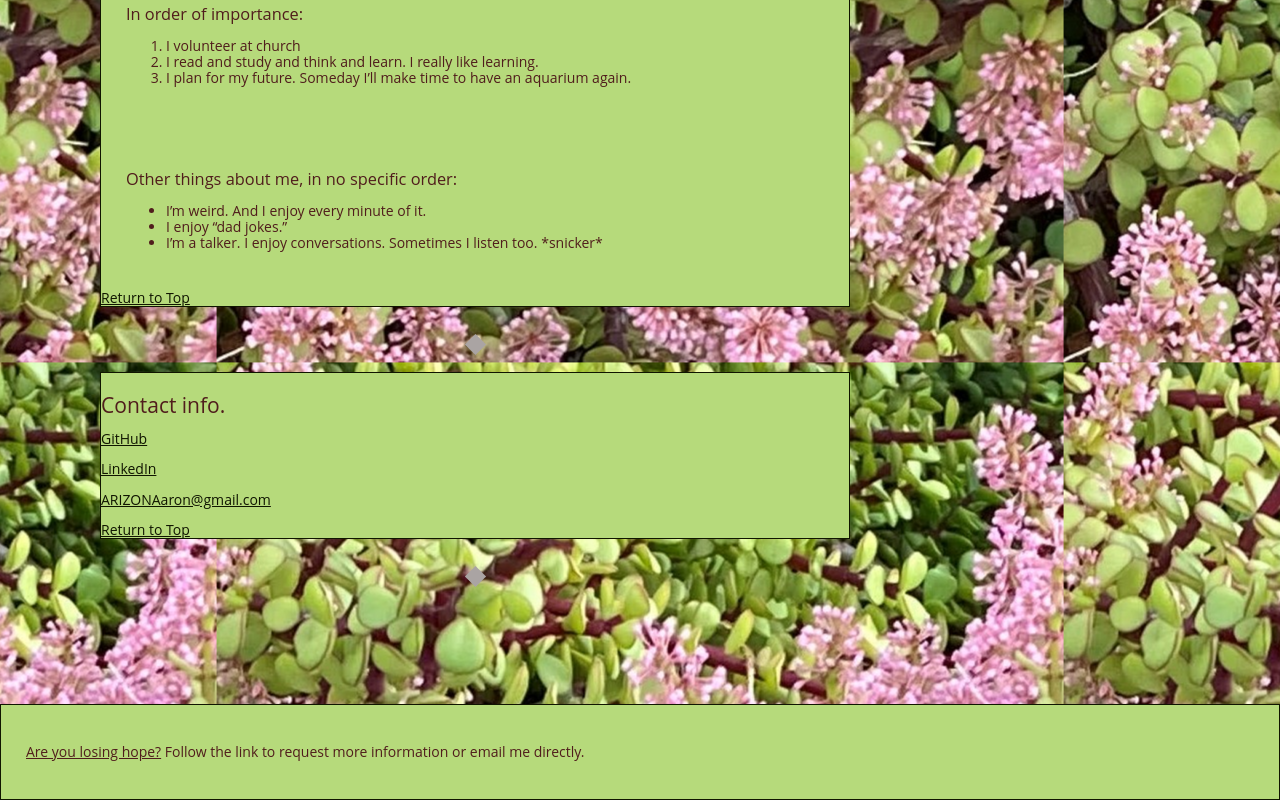
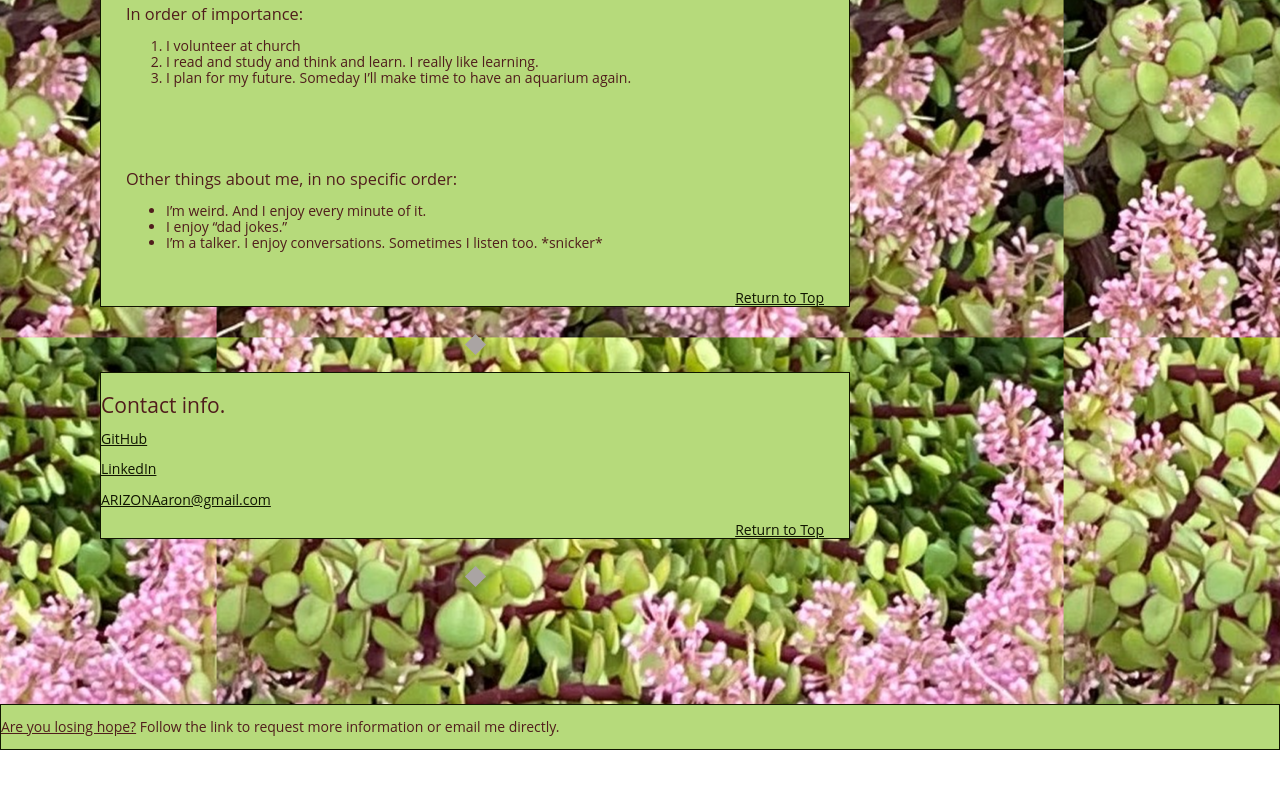
Before and after one commit to Sonoraaron/Aarons-Webpage, a plain HTML site: page index.html in a window 1280 px wide. Shown: the part 922-1722 px from the top of the page. After the commit the page ends 1672 px from the top, so only its background shows below. Drawn offline with nearby package versions, Linux system fonts and the light colour scheme; a script that the page names is missing.

Commit message:
Add files via upload

```diff
--- a/index.html
+++ b/index.html
@@ -21,10 +21,6 @@
 
 <body>
 
-<header>
-<h1 class="border-box">Aaron Loera</h1>
-</header>
-
 <nav class="border-box">
 
 <a href="#Intro"> Intro |</a>
@@ -36,6 +32,12 @@
 <main>
 
 <article>
+
+
+
+<header>
+<h1 class="border-box">Aaron Loera</h1>
+</header>
 
 <!-- *-*-*-*-*-*- Intro -*-*-*-*-*-* -->
 
@@ -168,13 +170,9 @@
 
 
 <footer class="border-box">
-  <section>
-    <div>
 
 <p><a href="">Are you losing hope?</a> Follow the link to request more information or email me directly.</p>
 
-    </div>
-</section>
 </footer>
 
 </body>
--- a/style.css
+++ b/style.css
@@ -2,6 +2,11 @@ main, .box {
   width: 750px;
   margin: 50px 50px;
   padding: 50px 50px;
+  }
+
+  nav {
+    text-align: right;
+    padding: 0px 25px;
   }
 
 /*from view-source:https://preview.colorlib.com/#jony*/
```
